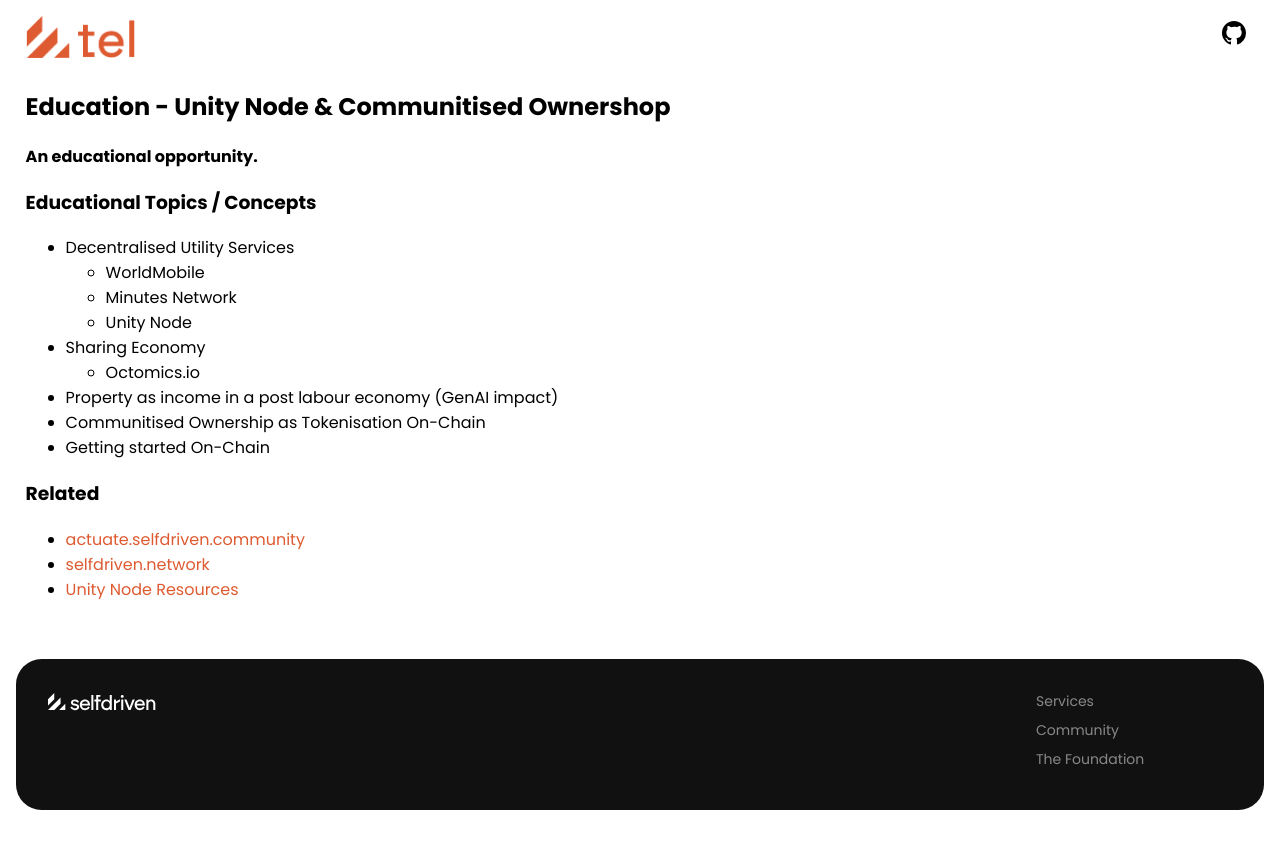
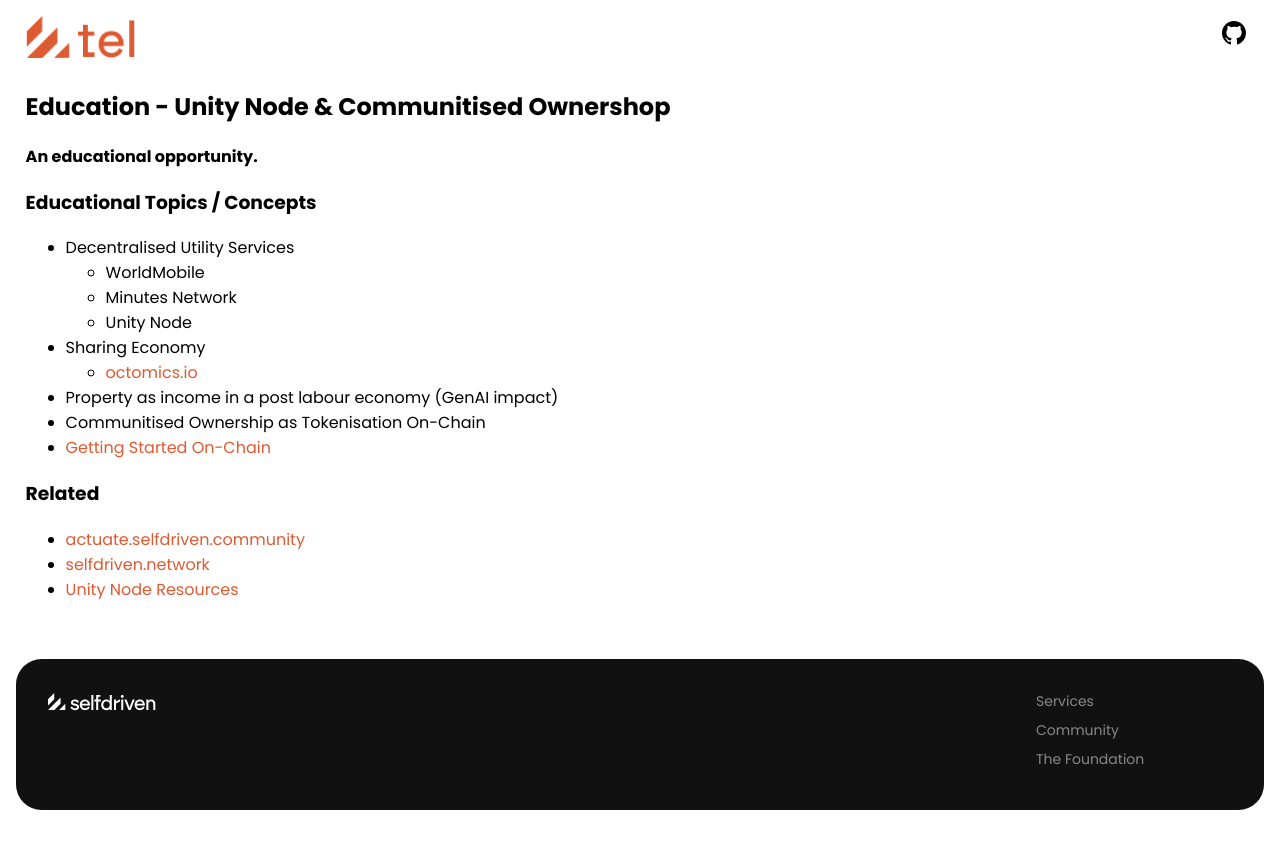
Before and after one commit to selfdriven-services/selfdriven-tel, a Jekyll site: the page built from docs/pages/education.md, in a window 1280 px wide. Shown: the top 849 px of the page. Built offline with Jekyll 4.4.1, drawn with Linux system fonts in a browser that asks for light colours; part of the change alters nothing that is shown.

```diff
--- a/docs/pages/education.md
+++ b/docs/pages/education.md
@@ -15,10 +15,10 @@ permalink: /education/
     - Minutes Network
     - Unity Node
 - Sharing Economy
-    - Octomics.io
+    - [octomics.io](https://octomics.io)
 - Property as income in a post labour economy (GenAI impact)
 - Communitised Ownership as Tokenisation On-Chain
-- Getting started On-Chain
+- [Getting Started On-Chain](https://www.selfdriven.support/guides/getting-on-chain/)
 
 ### Related
 - [actuate.selfdriven.community](https://actuate.selfdriven.community)
```
